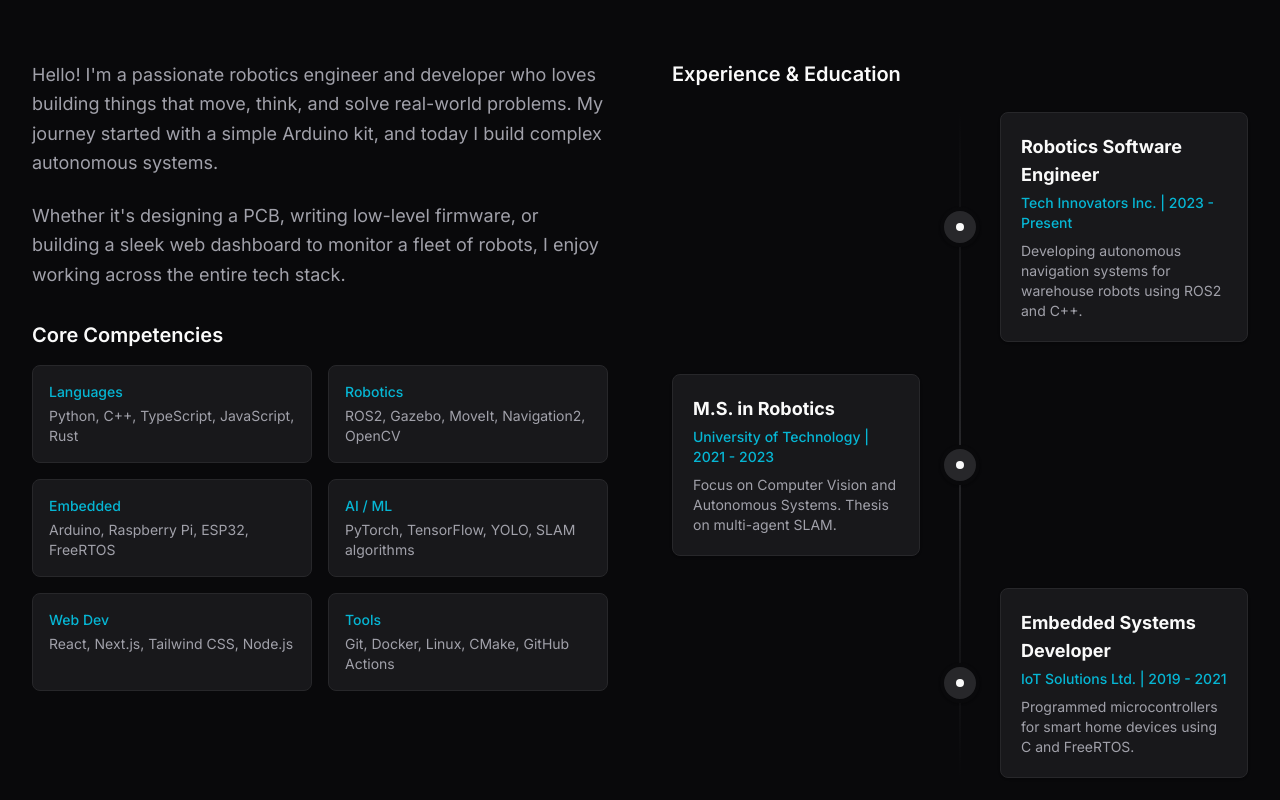
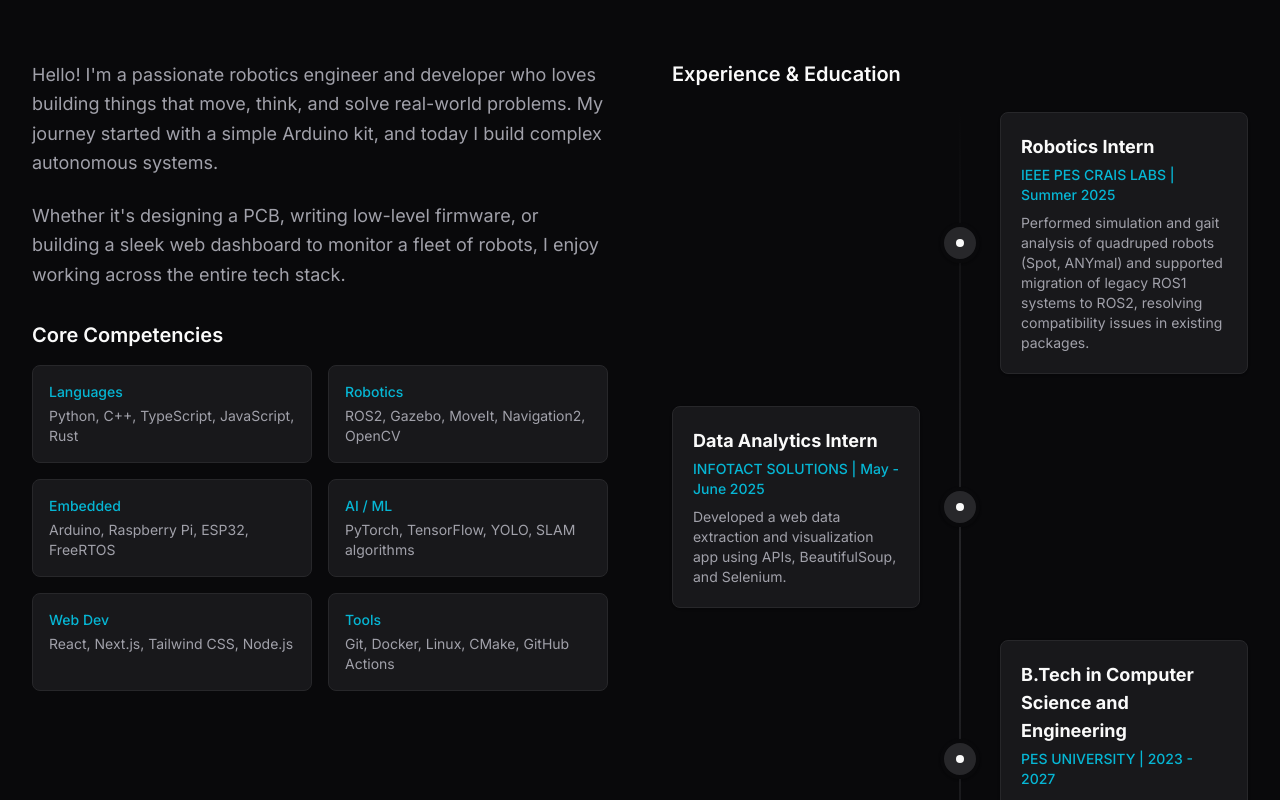
Before and after one commit to cyan-ide7/read.me, a Next.js app: page / in a window 1280 px wide. Shown: the part 940-1740 px from the top of the page. Built offline with nearby package versions, Linux system fonts and the light colour scheme.

Commit message:
Update Experience and Education section

```diff
--- a/src/components/AboutSection.tsx
+++ b/src/components/AboutSection.tsx
@@ -14,22 +14,28 @@ const skills = [
 
 const timeline = [
   {
-    year: "2023 - Present",
-    title: "Robotics Software Engineer",
-    company: "Tech Innovators Inc.",
-    description: "Developing autonomous navigation systems for warehouse robots using ROS2 and C++.",
+    year: "Summer 2025",
+    title: "Robotics Intern",
+    company: "IEEE PES CRAIS LABS",
+    description: "Performed simulation and gait analysis of quadruped robots (Spot, ANYmal) and supported migration of legacy ROS1 systems to ROS2, resolving compatibility issues in existing packages.",
   },
   {
-    year: "2021 - 2023",
-    title: "M.S. in Robotics",
-    company: "University of Technology",
-    description: "Focus on Computer Vision and Autonomous Systems. Thesis on multi-agent SLAM.",
+    year: "May - June 2025",
+    title: "Data Analytics Intern",
+    company: "INFOTACT SOLUTIONS",
+    description: "Developed a web data extraction and visualization app using APIs, BeautifulSoup, and Selenium.",
   },
   {
-    year: "2019 - 2021",
-    title: "Embedded Systems Developer",
-    company: "IoT Solutions Ltd.",
-    description: "Programmed microcontrollers for smart home devices using C and FreeRTOS.",
+    year: "2023 - 2027",
+    title: "B.Tech in Computer Science and Engineering",
+    company: "PES UNIVERSITY",
+    description: "Pursuing Bachelor of Technology in Computer Science and Engineering.",
+  },
+  {
+    year: "2022",
+    title: "Class 12 & Class 10",
+    company: "AMARA JYOTHI PUBLIC SCHOOL",
+    description: "Class 12: 91% | Class 10: 92.8%",
   },
 ];
 
```
